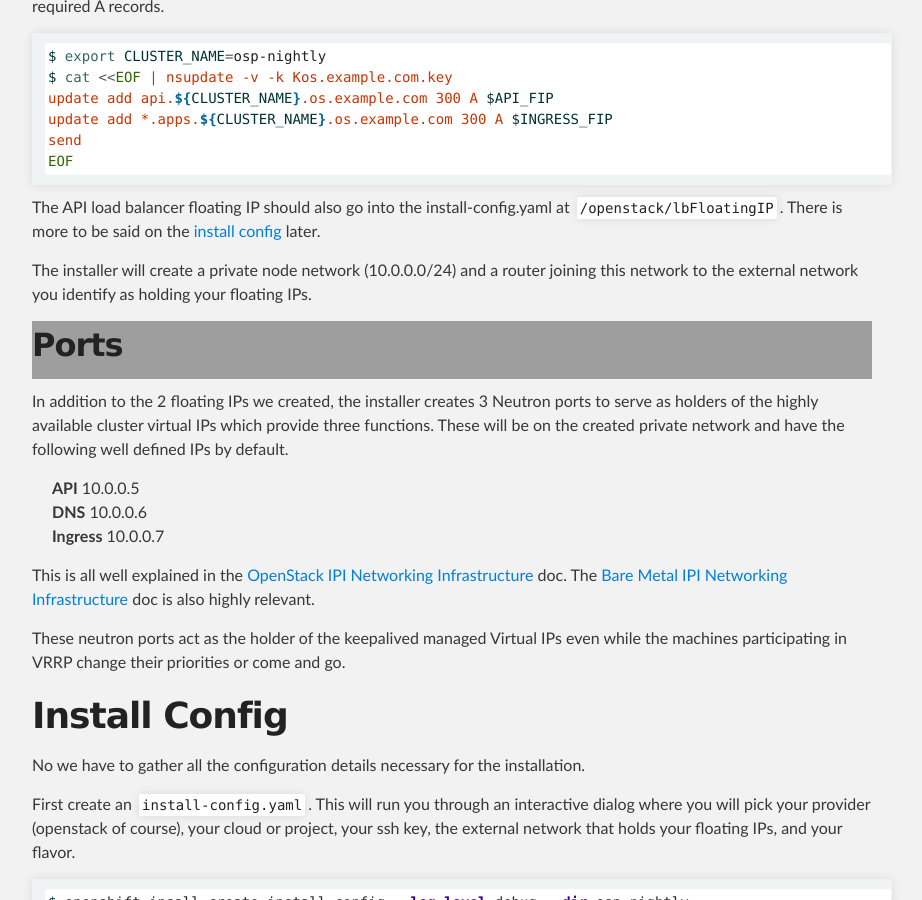
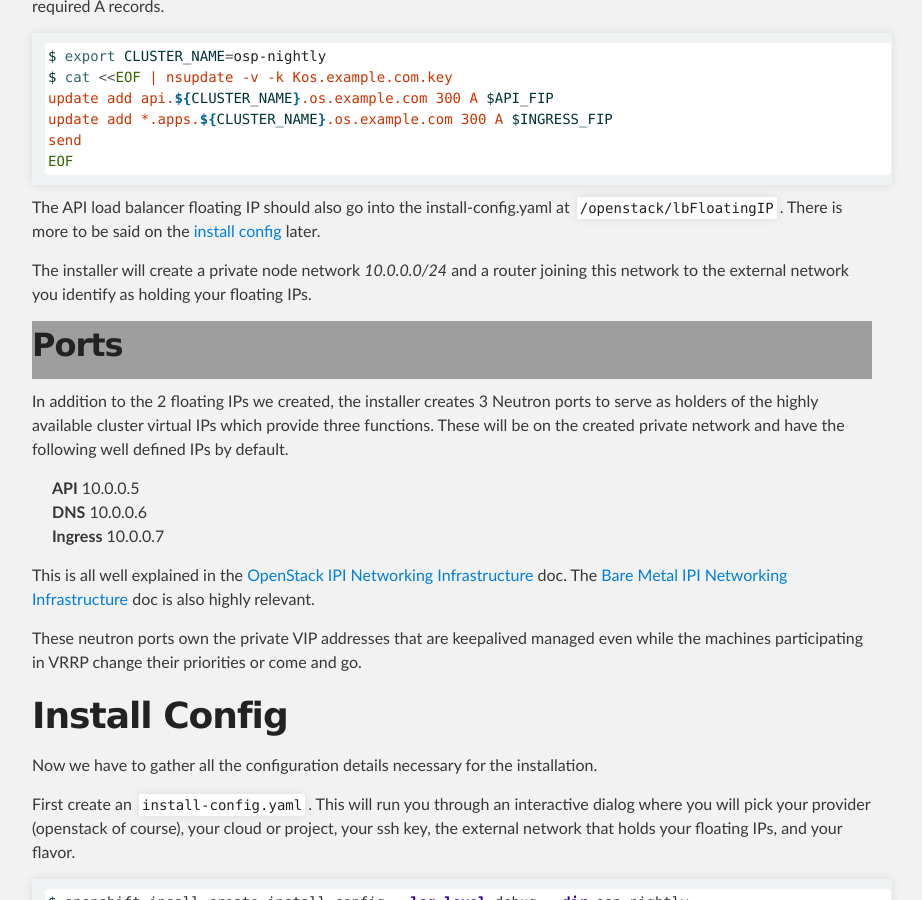
Before and after one commit to dlbewley/dlbewley.github.io, a Jekyll site: the page built from _posts/2020-02-15-OpenShift-4-on-OpenStack-Networking-and-Installation.md, in a window 1280 px wide and 900 px high, scrolled down 3359 px. Shown: the whole window, without its empty margins (188-1110 px from the left). Built offline with Jekyll 4.4.1, drawn with Linux system fonts in a browser that asks for light colours; comment, search, counter and statistics services are not loaded; the repository's description, which GitHub fills in, is left out; some of the changed text lies outside the part shown.

Commit message:
even more better words

```diff
--- a/_posts/2020-02-15-OpenShift-4-on-OpenStack-Networking-and-Installation.md
+++ b/_posts/2020-02-15-OpenShift-4-on-OpenStack-Networking-and-Installation.md
@@ -129,7 +129,7 @@ EOF
 
 The API load balancer floating IP should also go into the install-config.yaml at `/openstack/lbFloatingIP`. There is more to be said on the [install config](#install-config) later.
 
-The installer will create a private node network (10.0.0.0/24) and a router joining this network to the external network you identify as holding your floating IPs.
+The installer will create a private node network _10.0.0.0/24_ and a router joining this network to the external network you identify as holding your floating IPs.
 
 ## Ports
 
@@ -141,11 +141,11 @@ In addition to the 2 floating IPs we created, the installer creates 3 Neutron po
 
 This is all well explained in the [OpenStack IPI Networking Infrastructure](https://github.com/openshift/installer/blob/master/docs/design/openstack/networking-infrastructure.md) doc. The [Bare Metal IPI Networking Infrastructure](https://github.com/openshift/installer/blob/master/docs/design/baremetal/networking-infrastructure.md) doc is also highly relevant.
 
-These neutron ports act as the holder of the keepalived managed Virtual IPs even while the machines participating in VRRP change their priorities or come and go.
+These neutron ports own the private VIP addresses that are keepalived managed even while the machines participating in VRRP change their priorities or come and go.
 
 # Install Config
 
-No we have to gather all the configuration details necessary for the installation.
+Now we have to gather all the configuration details necessary for the installation.
 
 First create an `install-config.yaml`. This will run you through an interactive dialog where you will pick your provider (openstack of course), your cloud or project, your ssh key, the external network that holds your floating IPs, and your flavor.
 
```
Also changed, not shown: other parts of _posts/2020-02-15-OpenShift-4-on-OpenStack-Networking-and-Installation.md (+3 -3 lines).
